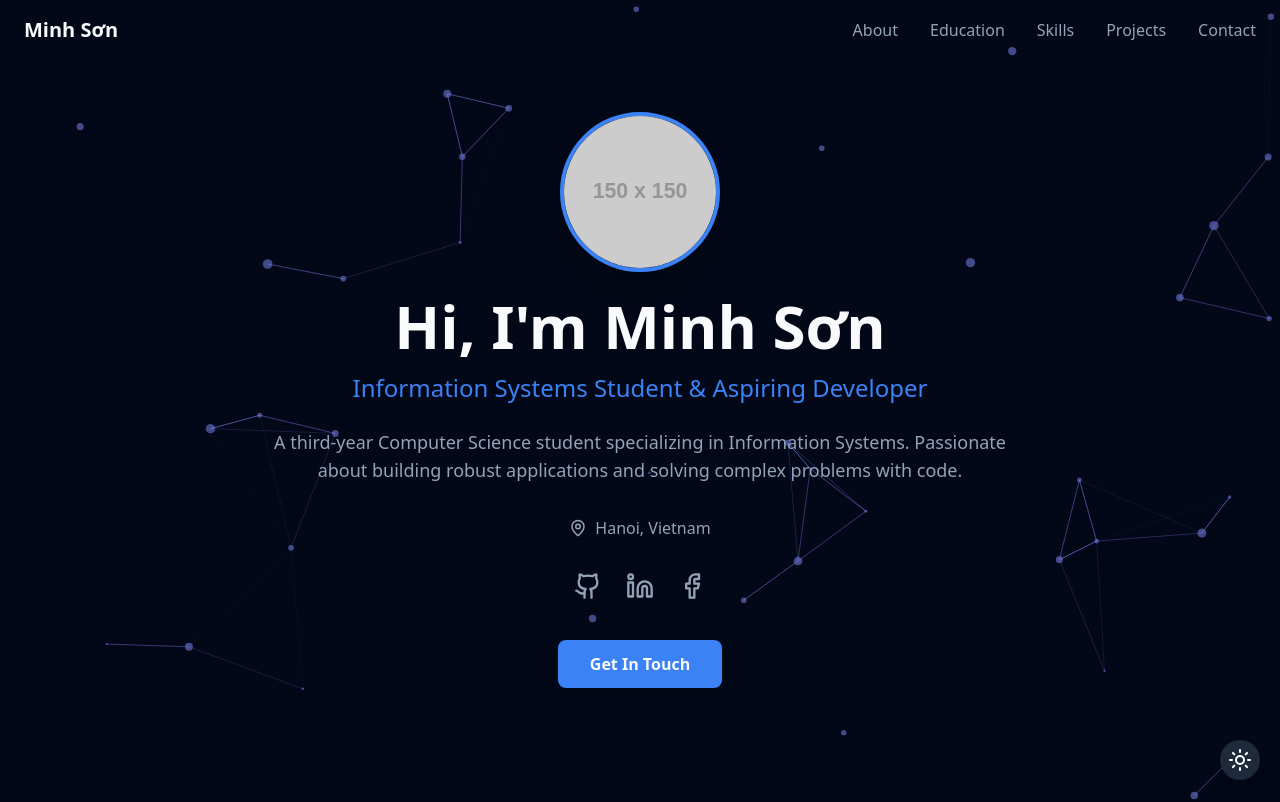
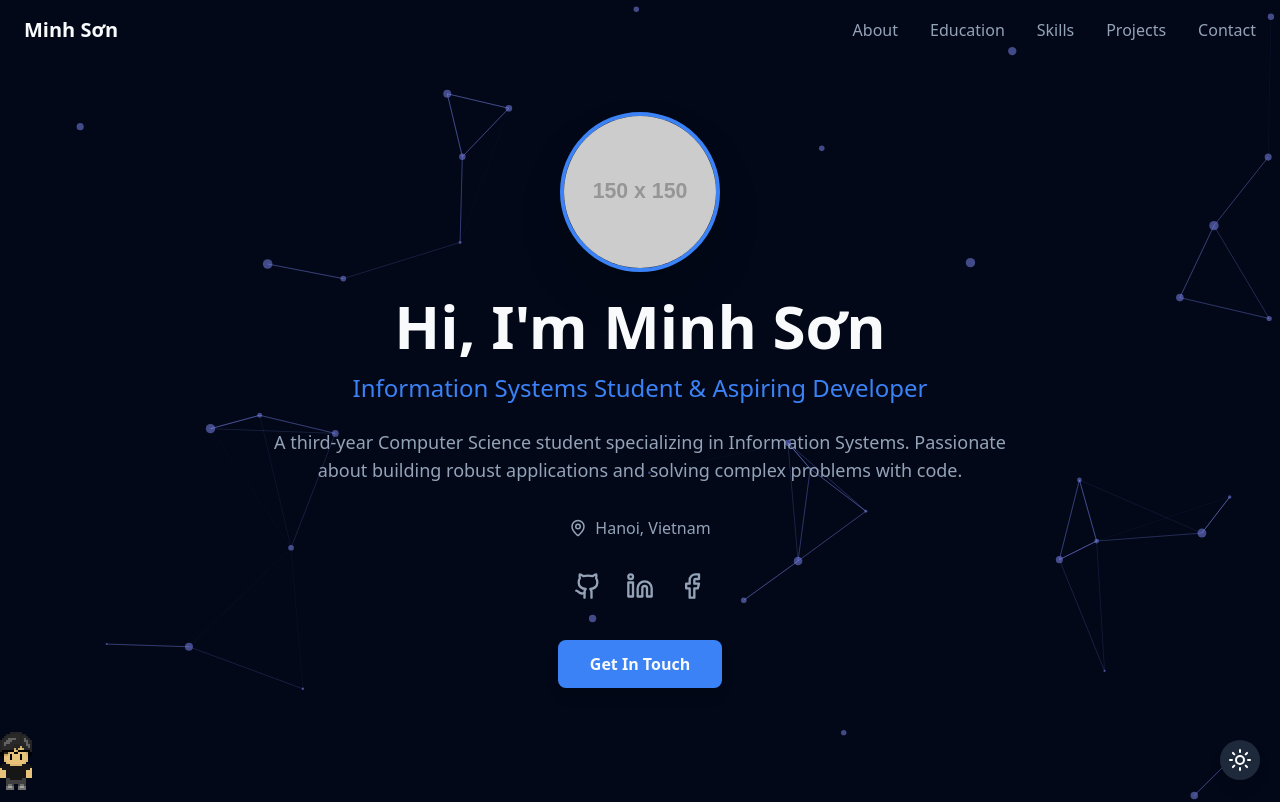
Before and after one commit to Autum7899/My-Portfolio, a React (Vite) app: page / in a window 1280 px wide. Shown: the top 802 px of the page. Built offline with nearby package versions, Linux system fonts and the light colour scheme.

Commit message:
pixel me added

```diff
--- a/src/App.jsx
+++ b/src/App.jsx
@@ -11,6 +11,7 @@ import Contact from './components/Contact';
 import Footer from './components/Footer';
 import ThemeToggleButton from './components/ThemeToggleButton';
 import ParticlesBackground from './components/ParticlesBackground';
+import WalkingCharacter from './components/WalkingCharacter/WalkingCharacter';
 
 function App() {
   return (
@@ -29,6 +30,7 @@ function App() {
       </main>
       <Footer />
       <ThemeToggleButton />
+      <WalkingCharacter />
     </div>
   );
 }
--- /dev/null
+++ b/src/components/WalkingCharacter/WalkingCharacter.css
@@ -0,0 +1,76 @@
+/* --- CONTAINER --- */
+.walker-container {
+  /* This variable is the link to our JavaScript. It MUST match the sprite width. */
+  --character-width: 32px;
+
+  position: fixed;
+  bottom: 10px;
+  width: var(--character-width);
+  height: 32px;
+  z-index: 9999;
+
+  /* FIX: Removed 'transform: translateX(-50%)'.
+    Our JavaScript's calc() function handles the positioning correctly
+    to keep the character fully on-screen.
+  */
+}
+
+/* --- SPRITE --- */
+.walker-sprite {
+  width: 100%;
+  height: 100%;
+
+  /* Set the transform origin so scaling and flipping happens from the character's feet */
+  transform-origin: bottom;
+
+  /* Base styles for the sprite sheet */
+  background-image: url('./pixel-me.png'); /* Assuming your JS doesn't set this anymore */
+  background-size: auto 100%;
+  image-rendering: pixelated;
+  image-rendering: -moz-crisp-edges;
+  image-rendering: crisp-edges;
+}
+
+/* --- STATES: IDLE vs. WALKING --- */
+
+.walker-sprite.is-idle {
+  /* Forces the sprite to show the first frame (at position 0px) */
+  background-position-x: 0px;
+}
+
+.walker-sprite.is-walking {
+  /* Use the 4-frame walking animation */
+  animation: walk-cycle 0.8s steps(4) infinite;
+}
+
+/* --- DIRECTION FACING --- */
+
+/* FIX: Combined 'scale' and 'scaleX' into a single transform property
+  to prevent them from overwriting each other. Also corrected the flip direction.
+*/
+
+.walker-sprite[data-direction='left'] {
+  /* Moving right is the default, un-flipped direction. */
+  transform: scale(2) scaleX(1);
+}
+.walker-sprite[data-direction='right'] {
+  /* Moving left should flip the sprite horizontally. */
+  transform: scale(2) scaleX(-1);
+}
+
+
+/* --- KEYFRAMES --- */
+
+/* This animation looks correct for a 4-frame walking cycle where the
+  sprite sheet has 5 frames total: [Idle, Walk1, Walk2, Walk3, Walk4].
+  It starts on the second frame (at -32px) and cycles through 4 frames.
+*/
+@keyframes walk-cycle {
+  from {
+    background-position-x: -32px;
+  }
+  to {
+    /* The position AFTER the last frame of the animation (4 * 32px = 128px from the start) */
+    background-position-x: -160px;
+  }
+}
--- /dev/null
+++ b/src/components/WalkingCharacter/WalkingCharacter.jsx
@@ -0,0 +1,69 @@
+// WalkingCharacter.js - NO CHANGES REQUIRED
+
+import React, { useState, useEffect, useRef } from "react";
+import "./WalkingCharacter.css";
+// Note: If you set the background-image in the CSS, you can remove the import here
+// and the style prop on the div below for a cleaner separation.
+import spriteSheet from "./pixel-me.png";
+
+const WalkingCharacter = () => {
+  const [isWalking, setIsWalking] = useState(false);
+  const [faceDirection, setFaceDirection] = useState("right");
+
+  const walkerContainerRef = useRef(null);
+  const animationFrameIdRef = useRef(null);
+  const currentPositionRef = useRef(0);
+  const targetPositionRef = useRef(0);
+
+  useEffect(() => {
+    const animate = () => {
+      const distance = targetPositionRef.current - currentPositionRef.current;
+
+      if (Math.abs(distance) < 0.1) {
+        if (isWalking) setIsWalking(false);
+        currentPositionRef.current = targetPositionRef.current;
+      } else {
+        if (!isWalking) setIsWalking(true);
+        currentPositionRef.current += distance * 0.07;
+        if (distance > 0) setFaceDirection("right");
+        if (distance < 0) setFaceDirection("left");
+      }
+
+      if (walkerContainerRef.current) {
+        const travelProgress = currentPositionRef.current / 100;
+        walkerContainerRef.current.style.left = `calc((100vw - var(--character-width)) * ${travelProgress})`;
+      }
+
+      animationFrameIdRef.current = requestAnimationFrame(animate);
+    };
+
+    animationFrameIdRef.current = requestAnimationFrame(animate);
+    return () => cancelAnimationFrame(animationFrameIdRef.current);
+  }, [isWalking]);
+
+  useEffect(() => {
+    const handleScroll = () => {
+      const docHeight =
+        document.documentElement.scrollHeight - window.innerHeight;
+      const scrollPercent =
+        docHeight > 0 ? (window.scrollY / docHeight) * 100 : 0;
+      targetPositionRef.current = scrollPercent;
+    };
+
+    window.addEventListener("scroll", handleScroll, { passive: true });
+    return () => window.removeEventListener("scroll", handleScroll);
+  }, []);
+
+  return (
+    <div ref={walkerContainerRef} className="walker-container">
+      <div
+        className={`walker-sprite ${isWalking ? "is-walking" : "is-idle"}`}
+        data-direction={faceDirection}
+        // This style prop is now optional if you define the background-image in your CSS file
+        style={{ backgroundImage: `url(${spriteSheet})` }}
+      ></div>
+    </div>
+  );
+};
+
+export default WalkingCharacter;
--- a/src/index.css
+++ b/src/index.css
@@ -57,6 +57,5 @@
   }
   body {
     @apply bg-background text-foreground;
-    /* --- Add these lines for the dot grid --- */
   }
 }
```
Also changed, not shown: src/components/WalkingCharacter/pixel-me.png (added).
